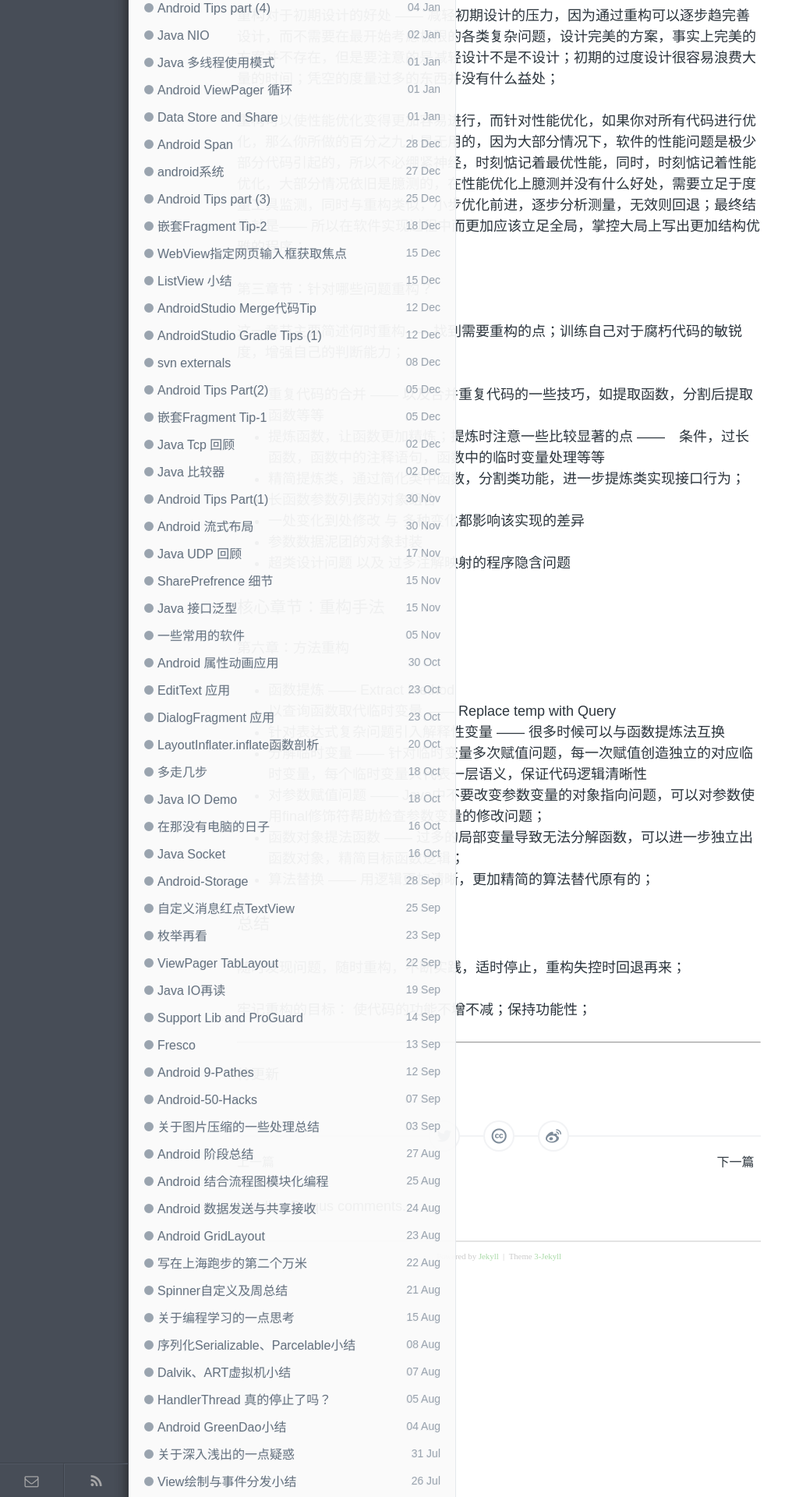
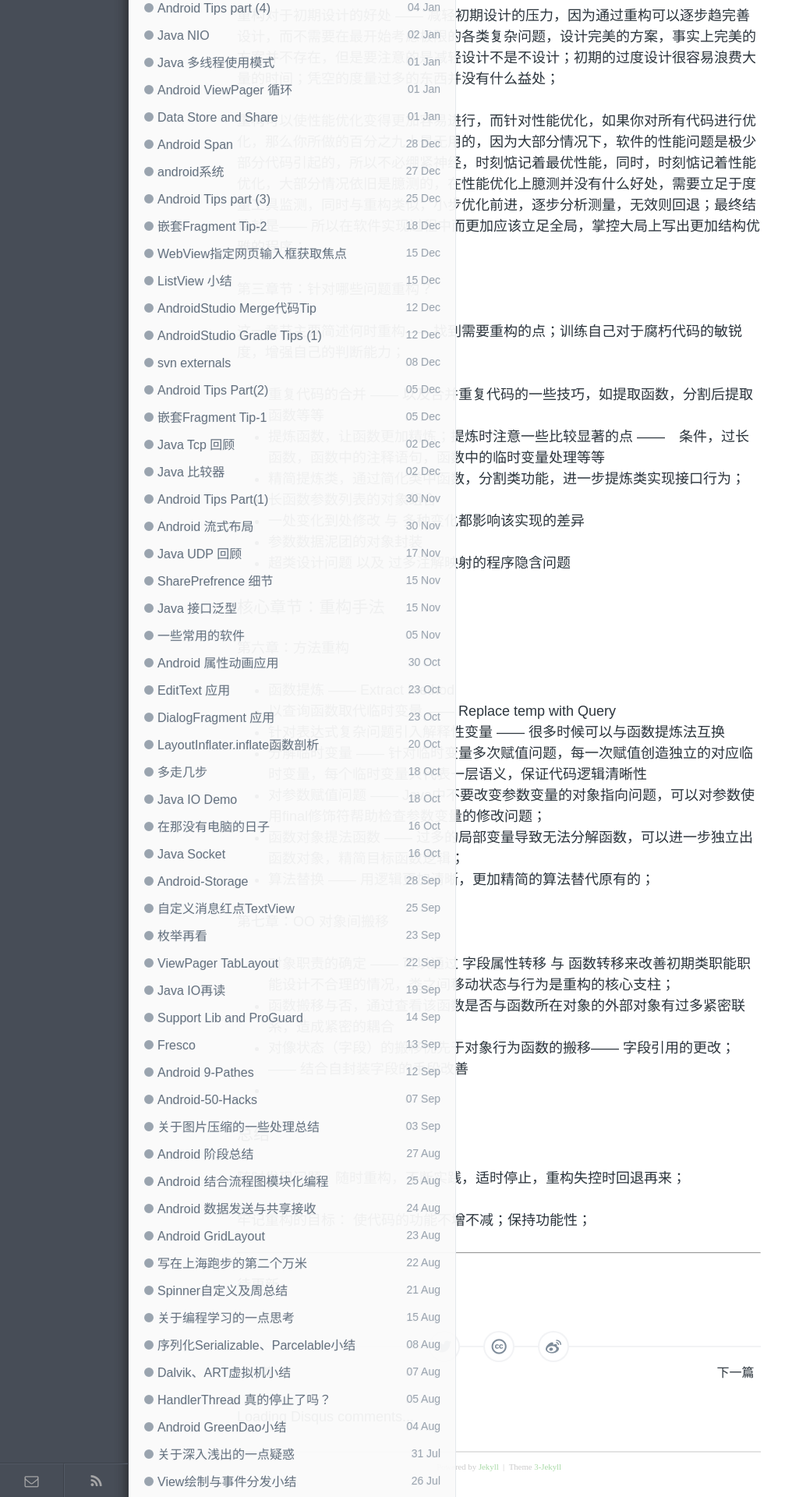
Before and after one commit to enlipan/enlipan.github.io, a Jekyll site: the page built from _posts/2016-06-17-read-refactoring.md, in a window 1280 px wide. Shown: the part 2146-4066 px from the top of the page at 78% size, without its empty margins (0-1007 px from the left). Built offline with Jekyll 4.4.1, drawn with Linux system fonts in a browser that asks for light colours; nearby versions of some CDN libraries; comment, search, counter and statistics services are not loaded.

Commit message:
modify page refactoring

```diff
--- a/_posts/2016-06-17-read-refactoring.md
+++ b/_posts/2016-06-17-read-refactoring.md
@@ -101,6 +101,16 @@ PS:这里有一个矛盾，重构对于前期的不合理点进行了修正，
 *  算法替换  —— 用逻辑更加清晰，更加精简的算法替代原有的；
 
 
+####  第七章：OO  对象间搬移
+
+*  对象职责的确定 —— 可以通过 字段属性转移 与 函数转移来改善初期类职能职能设计不合理的情况，类之间移动状态与行为是重构的核心支柱；
+
+*  函数搬移与否，通过查看该函数是否与函数所在对象的外部对象有过多紧密联系，造成紧密的耦合
+
+*  对像状态（字段）的搬移优先于对象行为函数的搬移—— 字段引用的更改；—— 结合自封装字段的手段改善
+
+*
+
 
 
 ### 总结
```
